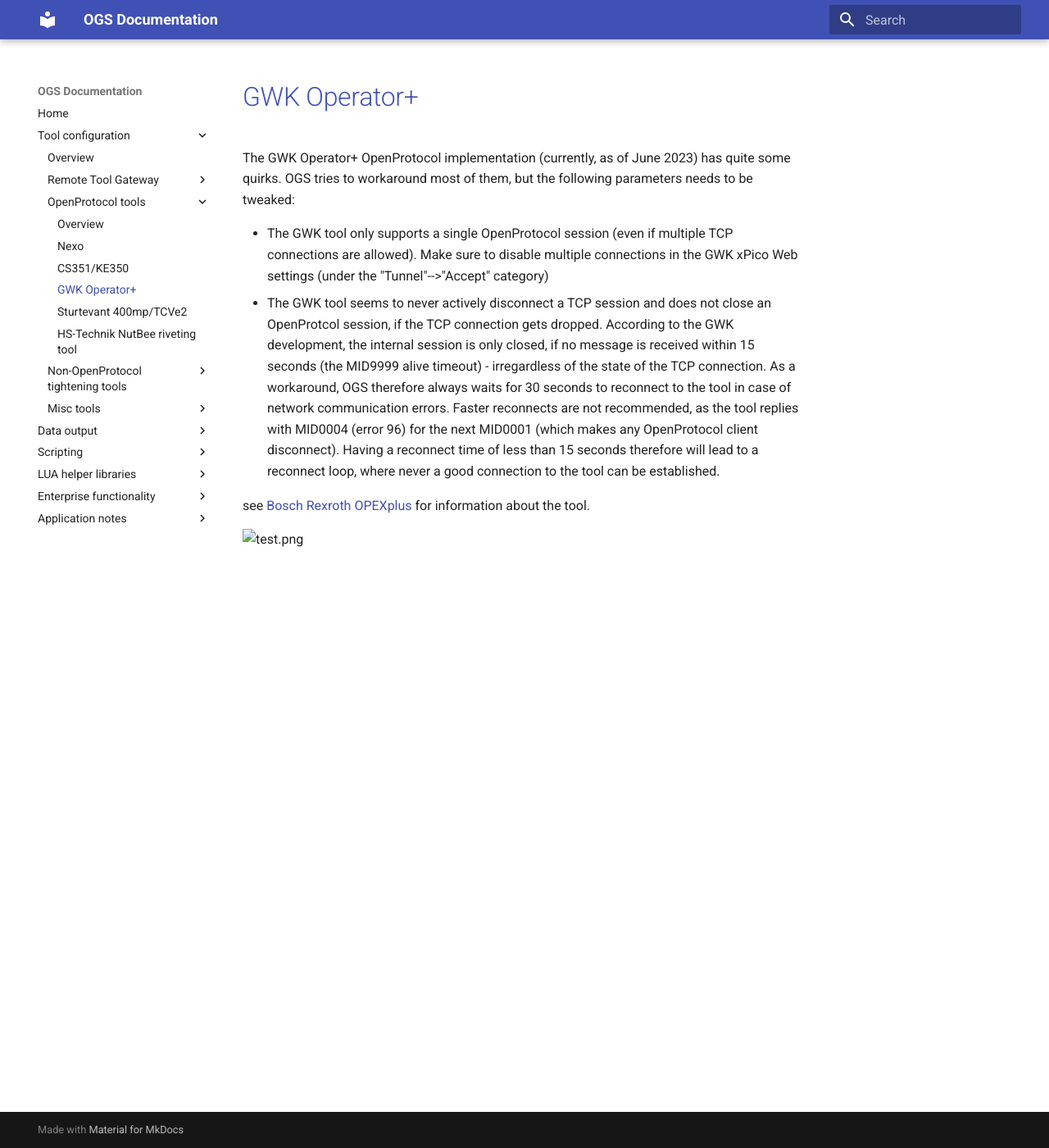
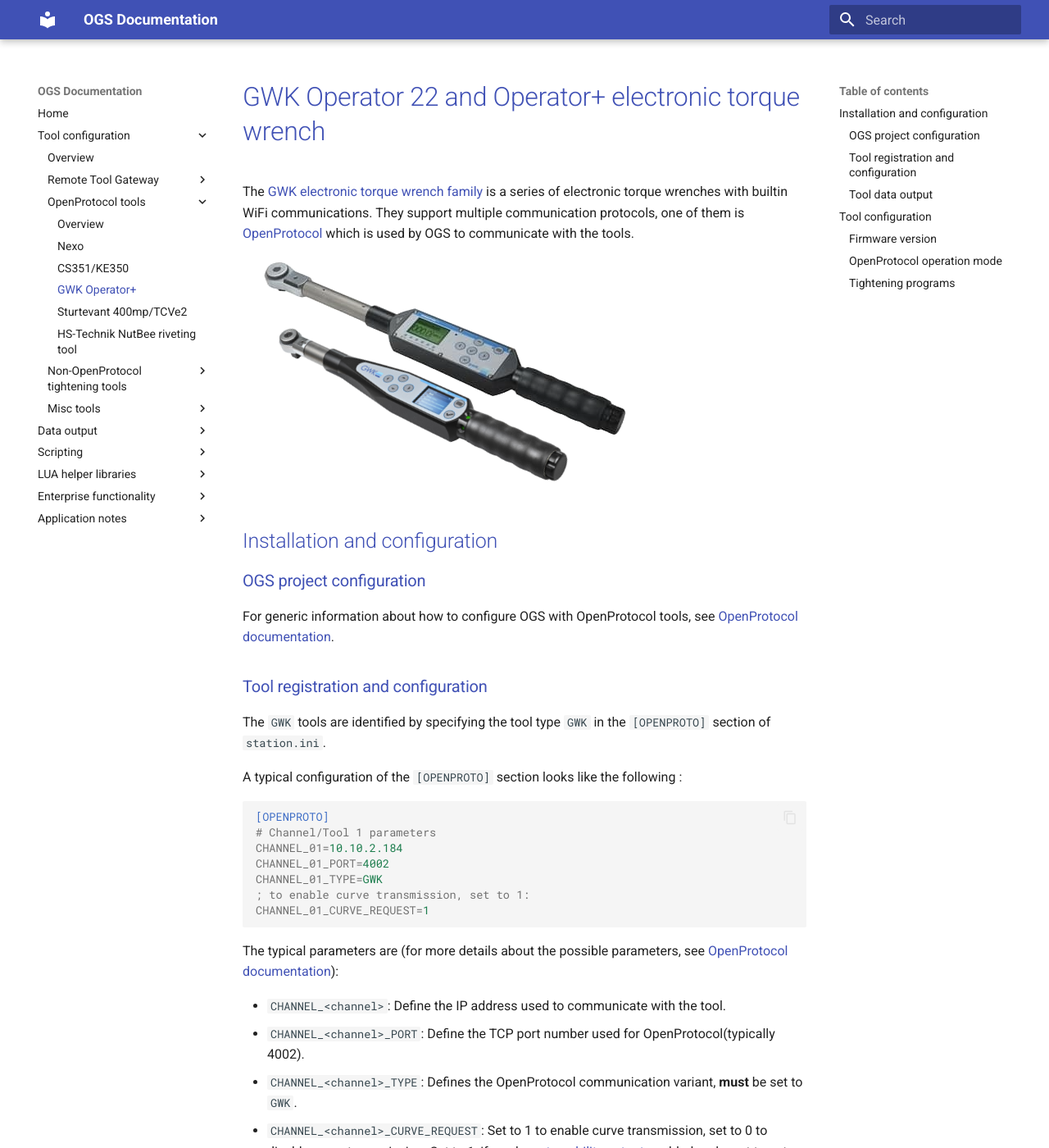
Before and after one commit to haller-erne/ogs, an MkDocs documentation site: the page built from docs/tools/openprotocol/gwk.md, in a window 1280 px wide and 1400 px high. Shown: the whole window at 82% size. Built offline with MkDocs 1.6.1 and Material for MkDocs 9.7.7, drawn with Linux system fonts in a browser that asks for light colours; some of the changed text lies outside the part shown.

Commit message:
Added Operator22,Operator+

````diff
--- a/docs/tools/openprotocol/gwk.md
+++ b/docs/tools/openprotocol/gwk.md
@@ -1,12 +1,86 @@
-# GWK Operator+
+---
+id: gwk
+name: GWK Operator 22 and Operator+ electronic torque wrench
+title: GWK Operator 22 and Operator+ electronic torque wrench
+tags:
+    - tool
+    - tightening
+    - openprotocol
+---
 
-The GWK Operator+ OpenProtocol implementation (currently, as of June 2023) has quite some quirks. OGS tries to workaround most of them, but the following parameters needs to be tweaked:
+# GWK Operator 22 and Operator+ electronic torque wrench
 
-- The GWK tool only supports a single OpenProtocol session (even if multiple TCP connections are allowed). Make sure to disable multiple connections in the GWK xPico Web settings (under the "Tunnel"-->"Accept" category)
-- The GWK tool seems to never actively disconnect a TCP session and does not close an OpenProtcol session, if the TCP connection gets dropped. According to the GWK development, the internal session is only closed, if no message is received within 15 seconds (the MID9999 alive timeout) - irregardless of the state of the TCP connection. As a workaround, OGS therefore always waits for 30 seconds to reconnect to the tool in case of network communication errors. Faster reconnects are not recommended, as the tool replies with MID0004 (error 96) for the next MID0001 (which makes any OpenProtocol client disconnect). Having a reconnect time of less than 15 seconds therefore will lead to a reconnect loop, where never a good connection to the tool can be established.
+The [GWK electronic torque wrench family](https://www.gwk-gerlach.com/) is a series of electronic torque wrenches with builtin WiFi communications. They support multiple communication protocols, one of them is [OpenProtocol](../README.md) which is used by OGS to communicate with the tools.
 
+![GWK Operator](./resources/gwk-operator.png)
 
-see [Bosch Rexroth OPEXplus](https://www.pts-automation.de/handelsprodukte/rexroth-schraubtechnik/drehmomentschluessel-opexplus/) for information about the tool.
+## Installation and configuration
 
+### OGS project configuration
 
-![test.png](/docs/tools/openprotocol/resources/Global400mp.png)
+For generic information about how to configure OGS with OpenProtocol tools, see  [OpenProtocol documentation](../README.md).
+
+### Tool registration and configuration
+
+The `GWK` tools are identified by specifying the tool type `GWK` in the `[OPENPROTO]` section of `station.ini`.
+
+A typical configuration of the `[OPENPROTO]` section looks like the following :
+
+```ini
+[OPENPROTO]
+# Channel/Tool 1 parameters
+CHANNEL_01=10.10.2.184
+CHANNEL_01_PORT=4002
+CHANNEL_01_TYPE=GWK
+; to enable curve transmission, set to 1:
+CHANNEL_01_CURVE_REQUEST=1
+```
+
+The typical parameters are (for more details about the possible parameters, see [OpenProtocol documentation](../README.md)):
+
+- `CHANNEL_<channel>`: Define the IP address used to communicate with the tool.
+- `CHANNEL_<channel>_PORT`: Define the TCP port number used for OpenProtocol(typically 4002).
+- `CHANNEL_<channel>_TYPE`: Defines the OpenProtocol communication variant, **must** be set to `GWK`.
+- `CHANNEL_<channel>_CURVE_REQUEST`: Set to 1 to enable curve transmission, set to 0 to disable curve transmission. Set to 1, if you have [tracebility output](#tool-data-output) enabled and want to get the tightening graph included in the data output. Disable (set to zero), if you don't need it (for performance reasons). In general, the new `Operator 22` tools are much faster in curve transmission, the older `Operator+` tools might cause delays up to a few seconds. Contact [GWK-Gerlach](https://www.gwk-gerlach.com/) for recent firmware versions with improved performance!
+
+### Tool data output
+
+Like other tools, the `GWK` tools can use the OGS buit-in connectivity options to send out data and curves (`Traceability` data) to backend data management systems (like [ToolsNet](https://www.atlascopco.com/en-us/itba/products/assembly-solutions/software-solutions/toolsnet-8-sku4531), [CSP I-P.M.](https://www.csp-sw.com/quality-management-software-solutions/error-prevention-with-ipm/), [Sciemetric QualityWorX](https://www.sciemetric.com/data-intelligence/qualityworx-data-collection), [QualityR](https://www.haller-erne.de/qualityr-web/), etc.).
+
+To understand the system architecture and details on how to use data output in general, please see [OGS Traceability](../dataoutput/traceability.md). To setup `Traceability` for `OPEXplus` tools, enable `Traceability` and add the `OPEXplus` tools channel to the list of channels in the `[FTP_CLIENT]` section.
+
+Here is a sample setup:
+
+```ini
+[FTP_CLIENT]
+Enabled=1
+;...
+; (more settings)
+;...
+; Parameters for each channel:
+CHANNEL_06_INFO={ "ChannelName": "WS010|AC_PF6000", "location name": ["Tool", "Line 2", "WS010", "default", "", "", ""] }
+```
+
+The following parameters are **required** for the `GWK` tools, as the tool does not provide them through its interface:
+
+- `ChannelName`: Defines the station and channel name seperated by a pipe symbol (`<station>|<channel>`).
+- `location name`: Defines the location name values to use. Note that this setting depends on the Sys3xxGateway settings for processing the tightening results. Make sure to add the relevant information (like data link name, building, line name, etc.), so the tool can be registered in the correct organizational unit.
+
+## Tool configuration
+
+### Firmware version
+
+Please contact [GWK-Gerlach](https://www.gwk-gerlach.com/) for information about current firmware versions - it is recommended to use up-to-date firmware for compatibility, performance and security!
+
+### OpenProtocol operation mode
+
+To check, if the correct operation mode is selected (OpenProtocol), do the following:
+
+- for `Operator+`: while the tool is switched off, press and hold the left and right arrow buttons until the service menu appears. Enter a invalid password to get to the status page. The current protocol is shown in the last line - for use with OGS (OpenProtocol), it should read `BA59_OPP_EXP_STD_OPENPROTOCOL_WLAN_CB_MODE`.
+For `Operator 22`: while the tool is switched off, press and hold the right arrow button until the display lights up, then enter a wrong password to get to the status screen. The current protocol is shown in the fourth line - for use with OGS (OpenProtocol), it should read `Open Protocol TCP`.
+
+### Tightening programs
+
+To upload and manage tightening programs, use the `EasyWin` software. The PSET number to select a tightening program is generated in EasyWin automatically besed on the inserting sequence (first column (labeled "No.") in the tool configuration list). To change the order, use the buttons with the green arrow on the bottom of the pane.
+
+![EasyWin](./resources/opex-easywin.png)
````
Also changed, not shown: docs/tools/openprotocol/gwk.old.md (added, +12 -0 lines), docs/tools/openprotocol/opexplus.md (+1 -1 lines), docs/tools/openprotocol/resources/gwk-operator.png (added).
